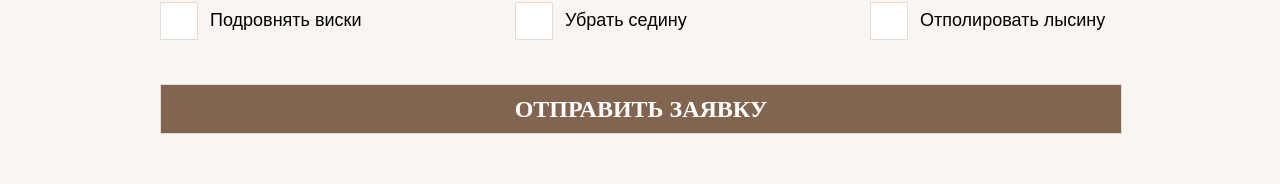
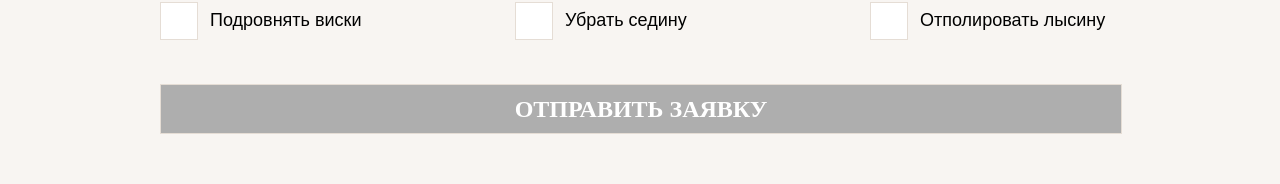
Before and after one commit to MaxKichiy/reactBrbShop, a React (Create React App) app: page /form in a window 1280 px wide. Shown: the part 1579-1763 px from the top of the page. Built offline with nearby package versions, Linux system fonts and the light colour scheme; no server answers.

Commit message:
add disabled button to form

```diff
--- a/src/pages/FormPage.js
+++ b/src/pages/FormPage.js
@@ -1,20 +1,15 @@
 import React from 'react';
 import { NavLink } from 'react-router-dom';
-import { Formik, Form } from 'formik';
+import classNames from 'classnames';
+import { Formik, Form, useFormik, FormikContext } from 'formik';
 import * as Yup from 'yup';
-
-import axios from 'axios';
 import MyTextInput from '../components/Form/MyTextInput';
 import MyRadioInput from '../components/Form/MyRadioInput';
 import { useDispatch, useSelector } from 'react-redux';
 import { setOrders } from '../redux/actions/form';
-import { useState } from 'react';
-import { useEffect } from 'react';
 
 function FormPage() {
   const dispatch = useDispatch();
-
-  const orderSucces = useSelector((state) => state.form.isOrderSucces);
 
   return (
     <main className='page-form'>
@@ -69,10 +64,17 @@ function FormPage() {
             // }, 400);
           }}
         >
+          {(formik) => {
+            console.log(formik);
+            return (
               <Form className='page-form__form'>
                 <div className='page-form__name'>
                   <MyTextInput name='firstName' type='text' placeholder='Имя' />
-              <MyTextInput name='lastName' type='text' placeholder='Фамилия' />
+                  <MyTextInput
+                    name='lastName'
+                    type='text'
+                    placeholder='Фамилия'
+                  />
                   <MyTextInput
                     name='fatherName'
                     type='text'
@@ -206,10 +208,17 @@ function FormPage() {
                     </li>
                   </ul>
                 </fieldset>
-            <button className='form__button button' type='submit'>
+                <button
+                  className={classNames('form__button', 'button', {
+                    'button--disable': formik.isSubmitting || !formik.dirty,
+                  })}
+                  type='submit'
+                >
                   Отправить заявку
                 </button>
               </Form>
+            );
+          }}
         </Formik>
       </div>
       <div className='main__arrow news__arrow'></div>
--- a/src/redux/actions/actionTypes.js
+++ b/src/redux/actions/actionTypes.js
@@ -4,4 +4,3 @@ export const FETCH_REVIEWS = 'FETCH_REVIEWS';
 export const FETCH_PRICES = 'FETCH_PRICES';
 export const FETCH_PORTFOLIOS = 'FETCH_PORTFOLIOS';
 export const FETCH_FACTS = 'FETCH_FACTS';
-export const SET_ORDER = 'SET_ORDER';
--- a/src/redux/actions/form.js
+++ b/src/redux/actions/form.js
@@ -16,7 +16,3 @@ export const setOrders = (values, func) => (dispatch) => {
       // dispatch(setSucces());
     });
 };
-
-export const setSucces = () => ({
-  type: actionTypes.SET_ORDER,
-});
--- a/src/redux/reducers/form.js
+++ b/src/redux/reducers/form.js
@@ -1,20 +1,20 @@
-import * as actionType from '../actions/actionTypes';
+// import * as actionType from '../actions/actionTypes';
 
-const initialState = {
-  isOrderSucces: false,
-};
+// const initialState = {
+//   isOrderSucces: false,
+// };
 
-const formReducer = (state = initialState, action) => {
-  switch (action.type) {
-    case actionType.SET_ORDER:
-      return {
-        ...state,
-        isOrderSucces: true,
-      };
+// const formReducer = (state = initialState, action) => {
+//   switch (action.type) {
+//     case actionType.SET_ORDER:
+//       return {
+//         ...state,
+//         isOrderSucces: true,
+//       };
 
-    default:
-      return state;
-  }
-};
+//     default:
+//       return state;
+//   }
+// };
 
-export default formReducer;
+// export default formReducer;
--- a/src/redux/reducers/index.js
+++ b/src/redux/reducers/index.js
@@ -4,7 +4,7 @@ import { combineReducers } from 'redux';
 import priceReducer from './prices';
 import portFolioReducer from './portfolio';
 import factReducer from './fact';
-import formReducer from './form';
+// import formReducer from './form';
 
 const rootReducer = combineReducers({
   news: newsReducer,
@@ -12,7 +12,7 @@ const rootReducer = combineReducers({
   prices: priceReducer,
   portfolio: portFolioReducer,
   facts: factReducer,
-  form: formReducer,
+  // form: formReducer,
 });
 
 export default rootReducer;
```
Lines whose indentation alone changed are shown as unchanged.
